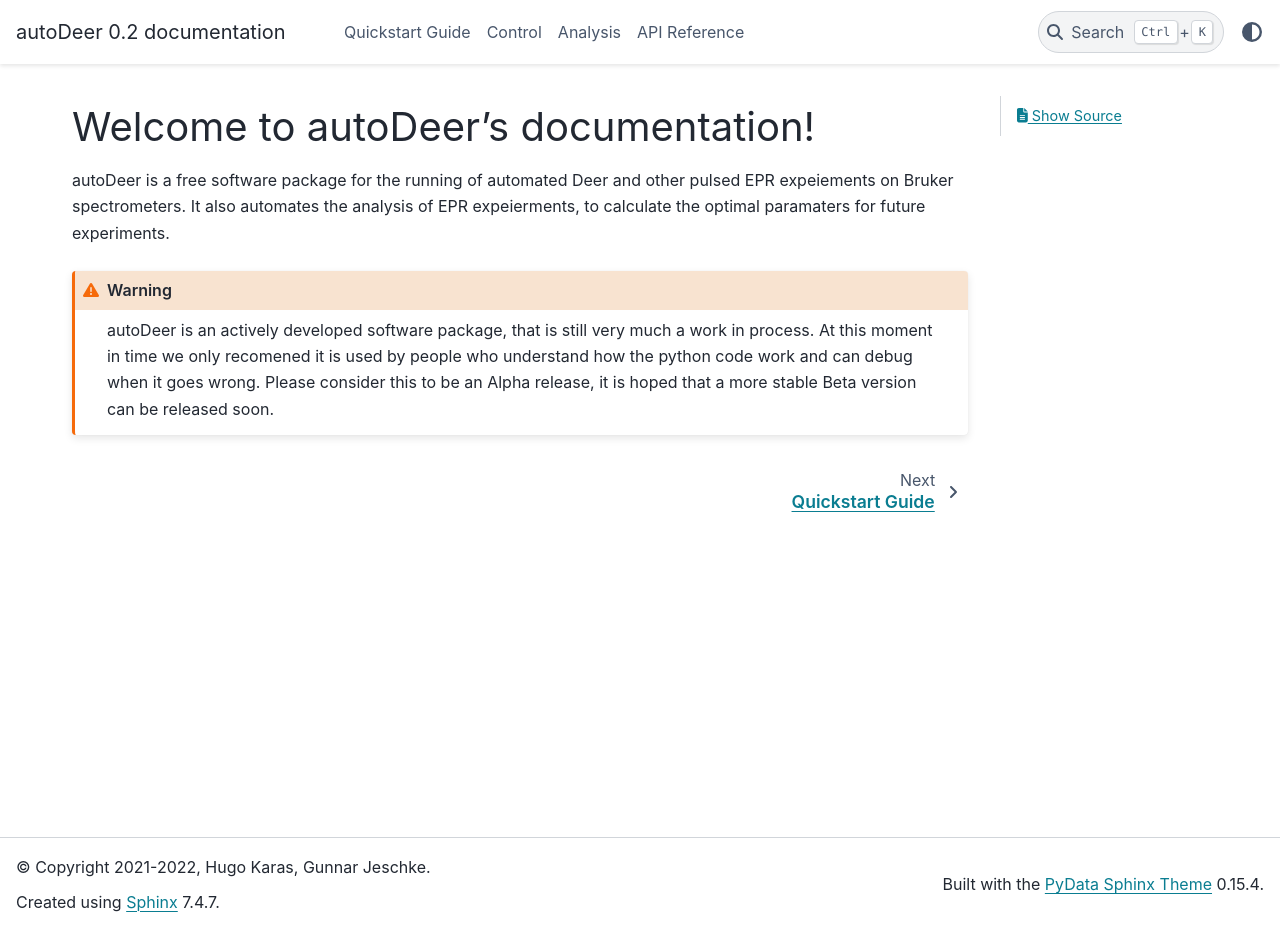
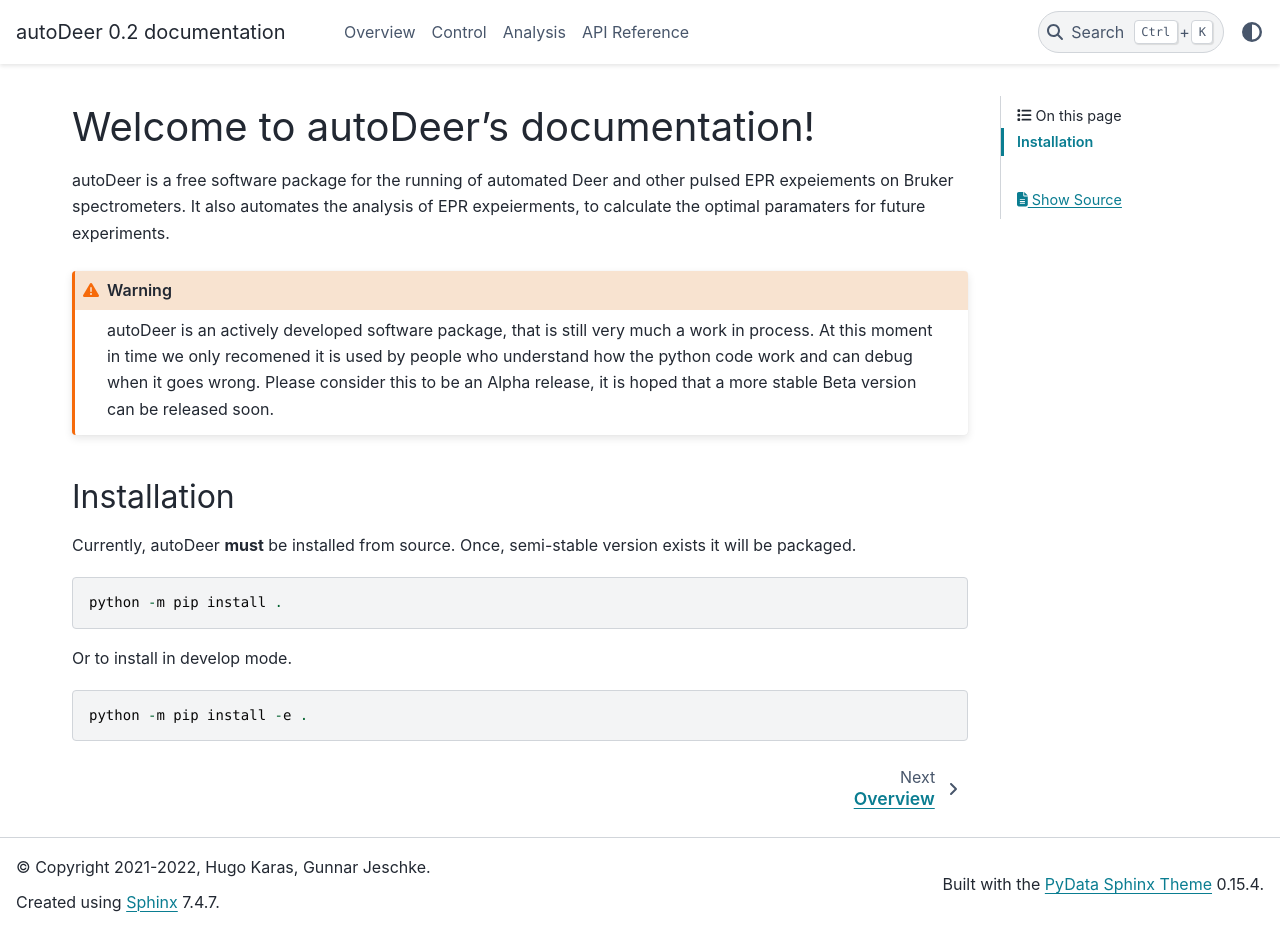
Before and after one commit to JeschkeLab/autoDEER, a Sphinx documentation site: the page built from docs/index.rst, in a window 1280 px wide and 931 px high. Built offline with Sphinx 7.4.7 and the PyData theme 0.15.4, drawn with Linux system fonts in a browser that asks for light colours; pages that are not in the unit, such as notebooks, are missing from menus.

Commit message:
renamed the quickstart doc to overview

```diff
--- a/docs/index.rst
+++ b/docs/index.rst
@@ -13,16 +13,21 @@
     autoDeer is an actively developed software package, that is still very much a work in process. At this moment in time we only recomened it is used by people who understand how
     the python code work and can debug when it goes wrong. Please consider this to be an Alpha release, it is hoped that a more stable Beta version can be released soon.
 
-.. toctree::
-   :maxdepth: 2
-   :caption: Contents:
+Installation
+-----------------
+Currently, autoDeer **must** be installed from source. Once, semi-stable version exists it will be packaged. ::
 
+    python -m pip install .
+
+Or to install in develop mode. ::
+
+    python -m pip install -e .
 
 .. toctree::
     :hidden:
     :caption: Advanced
 
-    ./userguide/quickstart
+    ./userguide/Overview
 
 .. toctree::
     :hidden:
--- a/docs/userguide/quickstart.rst
+++ b/docs/userguide/Overview.rst
@@ -1,4 +1,4 @@
-Quickstart Guide
+Overview
 ==================
 
 AutoDeer aim is to provide an as automated as possible experiance for Double Electron Electron Resonance (DEER).
```
